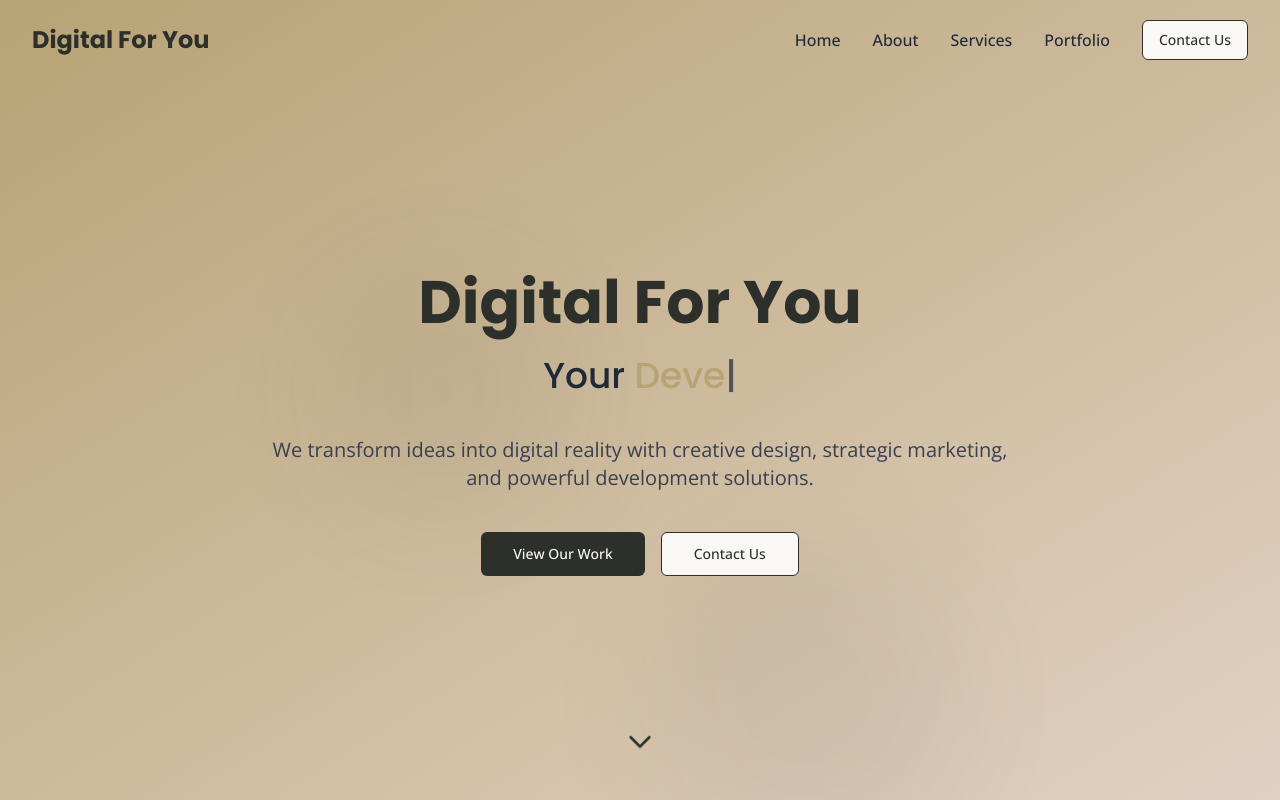
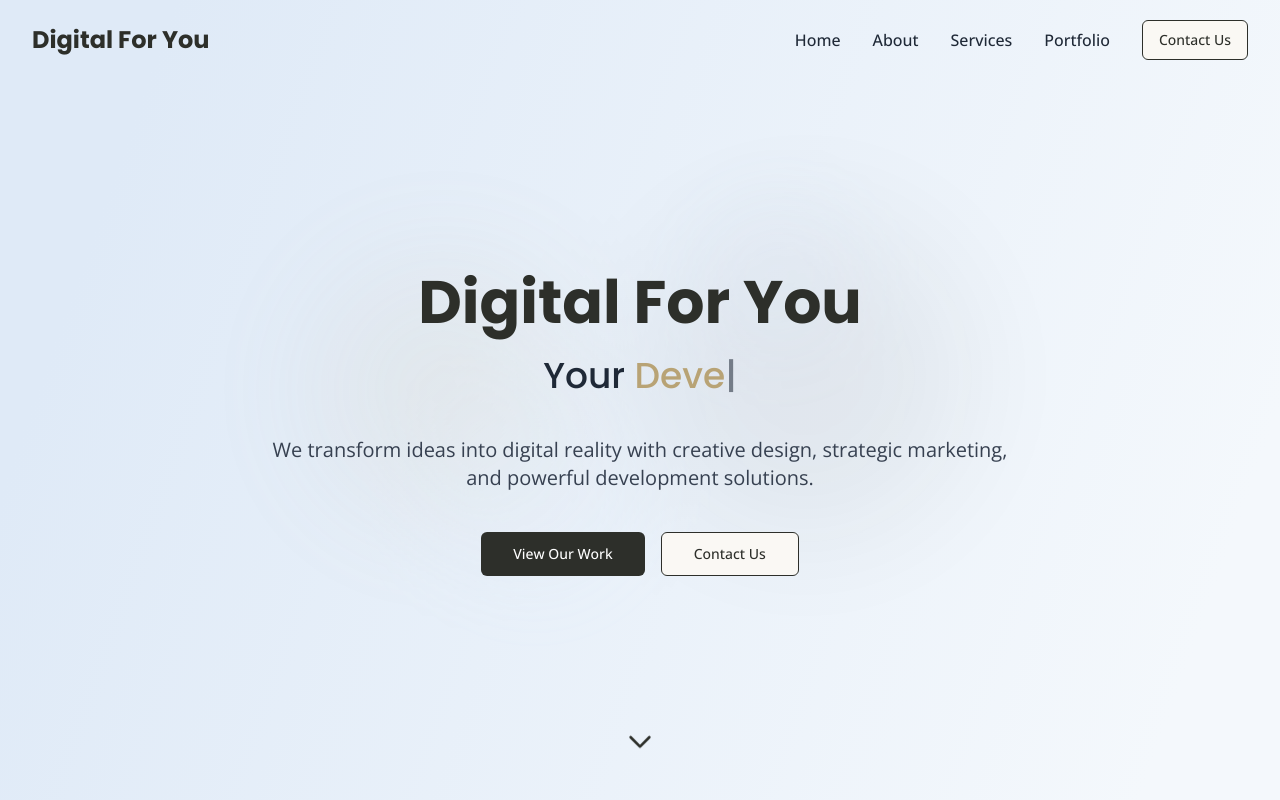
Before and after one commit to Yousef2701/digital-for-you-portfolio, a React (Vite) app: page / in a window 1280 px wide. Shown: the top 800 px of the page. Built offline with nearby package versions, Linux system fonts and the light colour scheme.

Commit message:
Add design and animation
Implement design changes and animations.

```diff
--- a/src/components/Hero.tsx
+++ b/src/components/Hero.tsx
@@ -46,12 +46,14 @@ const Hero = () => {
   }, [currentTagline, displayText, isTyping]);
 
   return (
-    <section className="relative min-h-screen flex items-center justify-center bg-gradient-soft overflow-hidden">
-      <div className="absolute inset-0 overflow-hidden">
+    <section className="relative min-h-screen flex items-center justify-center bg-cool-gradient overflow-hidden">
+      <div className="absolute inset-0 overflow-hidden pointer-events-none">
         <div className="absolute -inset-[10px] opacity-30">
           {/* Abstract gradient shapes */}
-          <div className="absolute top-1/3 left-1/4 w-64 h-64 rounded-full bg-brand-brown/20 blur-3xl"></div>
-          <div className="absolute top-2/3 right-1/4 w-80 h-80 rounded-full bg-brand-brown/20 blur-3xl"></div>
+          <div className="absolute top-1/3 left-1/4 w-64 h-64 rounded-full bg-brand-beige/30 blur-3xl floating"></div>
+          <div className="absolute bottom-1/3 right-1/4 w-80 h-80 rounded-full bg-brand-brown/20 blur-3xl floating animation-delay-200"></div>
+          <div className="absolute top-1/4 right-1/3 w-40 h-40 rounded-full bg-blue-200/30 blur-2xl pulse-slow"></div>
+          <div className="absolute bottom-1/4 left-1/3 w-56 h-56 rounded-full bg-blue-100/30 blur-2xl pulse-slow animation-delay-300"></div>
         </div>
       </div>
 
@@ -71,10 +73,10 @@ const Hero = () => {
           </p>
 
           <div className="flex flex-col sm:flex-row justify-center gap-4 animation-delay-300 opacity-0 animate-fade-in">
-            <Button asChild size="lg" className="bg-brand-brown text-white hover:bg-brand-brown/90 px-8">
+            <Button asChild size="lg" className="bg-brand-brown text-white hover:bg-brand-brown/90 px-8 hover:scale-105 transition-transform duration-300">
               <Link to="/portfolio">View Our Work</Link>
             </Button>
-            <Button asChild size="lg" variant="outline" className="border-brand-brown text-brand-brown hover:bg-brand-brown hover:text-white px-8">
+            <Button asChild size="lg" variant="outline" className="border-brand-brown text-brand-brown hover:bg-brand-brown hover:text-white px-8 hover:scale-105 transition-transform duration-300">
               <Link to="/contact">Contact Us</Link>
             </Button>
           </div>
@@ -83,7 +85,7 @@ const Hero = () => {
 
       <div className="absolute bottom-10 left-0 right-0 flex justify-center animation-delay-500 opacity-0 animate-fade-in">
         <div
-          className="animate-bounce cursor-pointer"
+          className="animate-bounce cursor-pointer hover:scale-110 transition-transform"
           onClick={() => {
             window.scrollTo({
               top: window.innerHeight,
--- a/src/index.css
+++ b/src/index.css
@@ -81,6 +81,39 @@
   .animation-delay-600 {
     animation-delay: 600ms;
   }
+
+  .bg-cool-gradient {
+    background: linear-gradient(109.6deg, rgba(223,234,247,1) 11.2%, rgba(244,248,252,1) 91.1%);
+  }
+
+  .floating {
+    animation: float 6s ease-in-out infinite;
+  }
+
+  .pulse-slow {
+    animation: pulse 4s cubic-bezier(0.4, 0, 0.6, 1) infinite;
+  }
+}
+
+@keyframes float {
+  0% {
+    transform: translateY(0px);
+  }
+  50% {
+    transform: translateY(-20px);
+  }
+  100% {
+    transform: translateY(0px);
+  }
+}
+
+@keyframes pulse {
+  0%, 100% {
+    opacity: 0.8;
+  }
+  50% {
+    opacity: 0.4;
+  }
 }
 
 .service-card {
```
